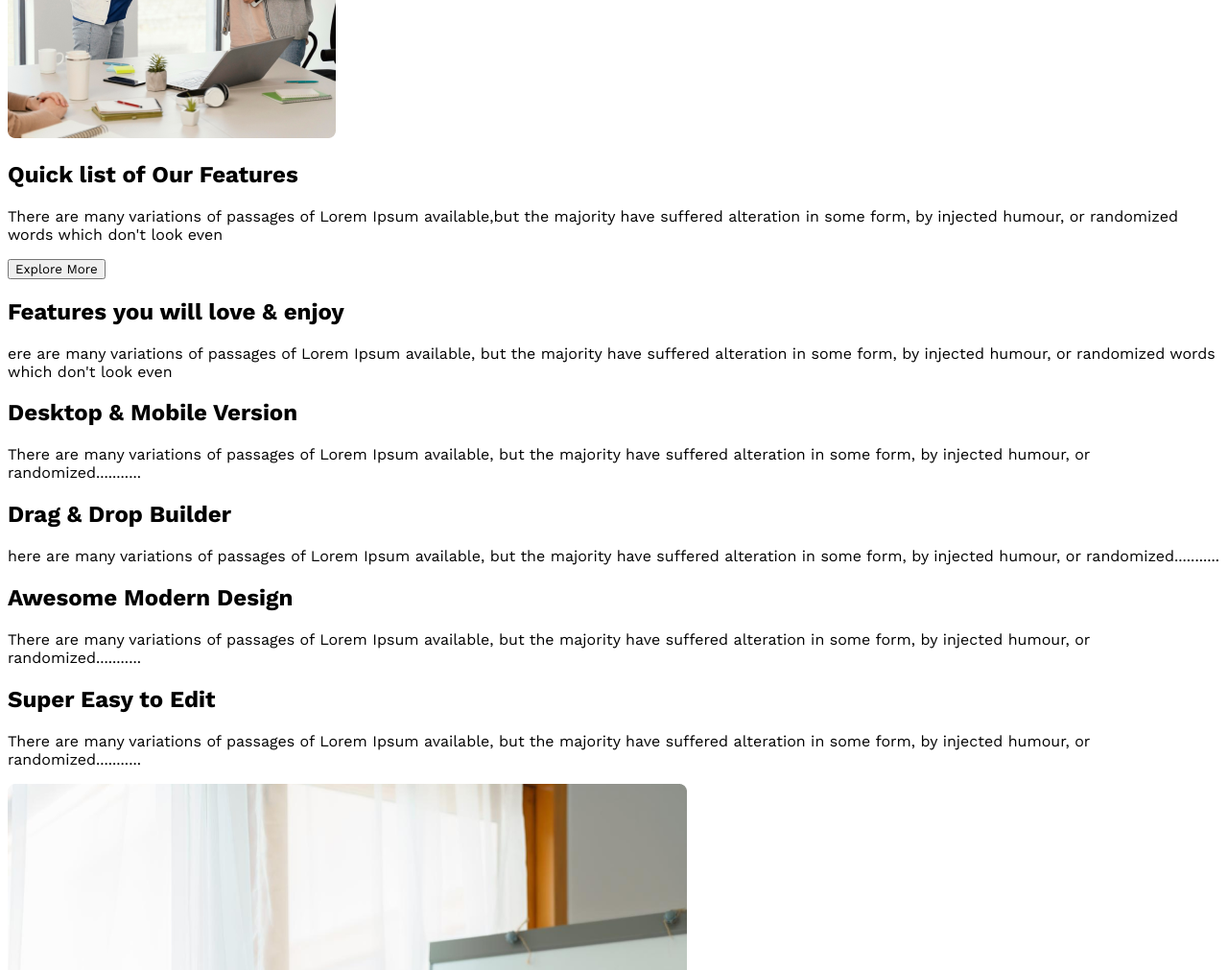
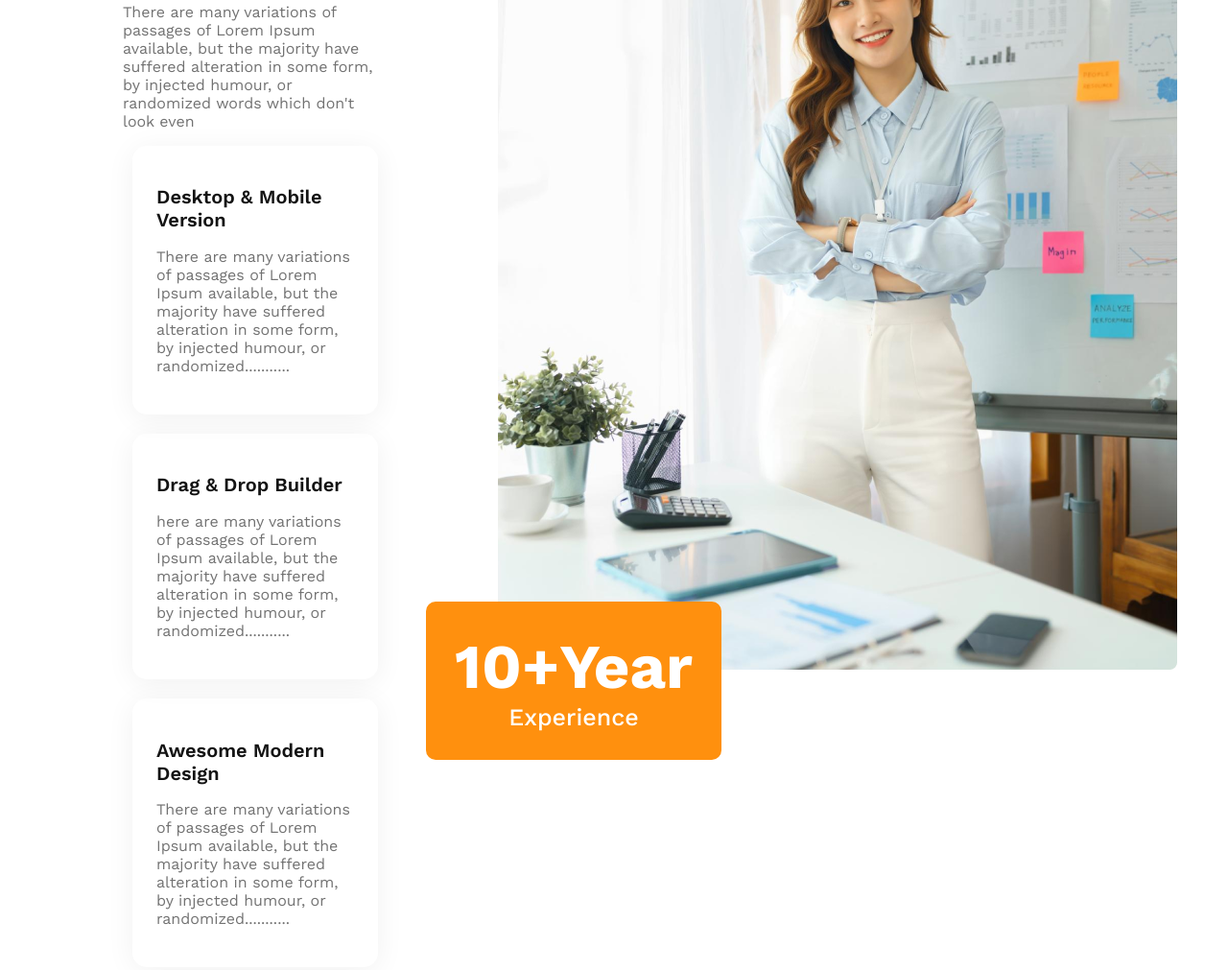
Before and after one commit to ar-sohan/5.G3-Architect, a plain HTML site: page index.html in a window 1280 px wide. Shown: the part 2323-3334 px from the top of the page at 96% size. Drawn offline with nearby package versions, Linux system fonts and the light colour scheme.

Commit message:
header, teams and feature session design completed

```diff
--- a/index.html
+++ b/index.html
@@ -51,37 +51,39 @@
                 </div>
             </div>
             <div class="team-info">
-                <h1><span class="text-quick">Quick list</span> <span class="text-our">of Our</span> <span class="text-feature">Features</span></h1>
-                <p>There are many variations of passages of Lorem Ipsum available,but the majority have suffered alteration in some form, by injected humour, or randomized words which don't look even</p>
-                <button>Explore More</button>
+                <h1 class="team-title"><span class="text-quick">Quick list</span> <span class="text-our">of Our</span> <span class="text-feature"><br> Features</span></h1>
+                <p class="section-description">There are many variations of passages of Lorem Ipsum available, but the majority have suffered alteration in some form, by injected humour, or randomized words which don't look even</p>
+                <div>
+                    <button class="btn-primary">Explore More</button>
+                </div>
             </div>
         </section>
         <!-- the features section  -->
         <section class="feature-section">
             <div class="feature-info">
                 <h1 class="feature-title">Features you will love & enjoy</h1>
-                <p class="feature-text">ere are many variations of passages of Lorem Ipsum available, but the majority have suffered alteration in some form, by injected humour, or randomized words which don't look even</p>
+                <p class="section-description">There are many variations of passages of Lorem Ipsum available, but the majority have suffered alteration in some form, by injected humour, or randomized words which don't look even</p>
                 <div class="feature-details">
                     <h2 class="feature-subtitle">Desktop & Mobile Version</h2>
-                    <p>There are many variations of passages of Lorem Ipsum available,
+                    <p class="section-description">There are many variations of passages of Lorem Ipsum available,
                         but the majority have suffered alteration in some form, by
                         injected humour, or randomized...........</p>
                 </div>
                 <div class="feature-details">
                     <h2 class="feature-subtitle">Drag & Drop Builder</h2>
-                    <p>here are many variations of passages of Lorem Ipsum available,
+                    <p class="section-description">here are many variations of passages of Lorem Ipsum available,
                         but the majority have suffered alteration in some form, by
                         injected humour, or randomized...........</p>
                 </div>
                 <div class="feature-details">
-                    <h2>Awesome Modern Design</h2>
-                    <p>There are many variations of passages of Lorem Ipsum available,
+                    <h2 class="feature-subtitle">Awesome Modern Design</h2>
+                    <p class="section-description">There are many variations of passages of Lorem Ipsum available,
                         but the majority have suffered alteration in some form, by
                         injected humour, or randomized...........</p>
                 </div>
                 <div class="feature-details">
-                    <h2>Super Easy to Edit</h2>
-                    <p>There are many variations of passages of Lorem Ipsum available,
+                    <h2 class="feature-subtitle">Super Easy to Edit</h2>
+                    <p class="section-description">There are many variations of passages of Lorem Ipsum available,
                         but the majority have suffered alteration in some form, by
                         injected humour, or randomized...........</p>
                 </div>
@@ -91,7 +93,7 @@
                     <img src="images/architect.png" alt="">
                 </div>
                 <div class="ten-years">
-                    <h1 class="10-title">10+Year</h1>
+                    <h1 class="ten-title">10+Year</h1>
                     <p class="ten-text">Experience</p>
                 </div>
             </div>
@@ -99,8 +101,7 @@
         <!-- the company fact section  -->
         <section class="fact-section">
             <h1 class="fact-title">Some Facts</h1>
-            <p class="fact-text">There are many variations of passages of Lorem Ipsum available, but
-                the majority have suffered alteration.</p>
+            <p class="fact-text">There are many variations of passages of Lorem Ipsum available, but the majority have suffered alteration.</p>
             <div class="fact-details">
                 <img src="images/icons/ribon.png" alt="">
                 <h1 class="number">54</h1>
@@ -125,7 +126,7 @@
         <!-- the sponsors section  -->
         <section class="sponsors-section">
             <h1 class="sponsors-title">Our Sponsors</h1>
-            <p class="sponsors-text">There are many variations of passages of Lorem Ipsum available, but the majority have suffered alteration.</p>
+            <p class="sponsors-text section-description">There are many variations of passages of Lorem Ipsum available, but the majority have suffered alteration.</p>
             <div class="sponsors-image">
                 <img src="images/sponsors/amazon.png" alt="">
             </div>
--- a/style.css
+++ b/style.css
@@ -67,8 +67,97 @@
 }
 
 /*------------------------------
-        fonts setup
+        our teams section
 --------------------------------*/
+.team-section{
+    display: flex;
+    align-items: center;
+    gap: 50px;
+    padding: 80px 120px;
+}
+.team-graphics{
+    display: grid;
+    grid-template-columns: repeat(2, 1fr);
+    gap: 20px;
+}
+.team-info{
+    display: flex;
+    flex-direction: column;
+    gap: 20px;
+}
+.team-title{
+    font-size: 45px;
+    font-weight: 700;
+    margin-bottom: 5px;
+}
+.text-quick{
+    color:#727272;
+}
+.text-our{
+    color:#131313;
+}
+.text-feature{
+    color:#FF900E;
+}
+.section-description{
+    color:#727272;
+    font-size: 16px;
+}
+
+/*------------------------------
+     the features section
+--------------------------------*/
+.feature-section{
+    padding: 80px 120px;
+    display: flex;
+    gap: 50px;
+}
+.feature-title{
+    border-left: 10px solid #FF900E;
+    padding-left: 20px;
+    color: #131313;
+    font-size: 45px;
+    font-weight: 700;
+}
+.feature-details{
+    margin-left: 10px;
+    padding: 25px;
+    border: none;
+    margin-bottom: 20px;
+    border-radius: 15px;
+    box-shadow: 0px 4px 30px 0px rgba(0, 0, 0, 0.06);
+}
+.feature-subtitle{
+    font-size: 20px;
+    font-weight: 600;
+    color: #131313;
+}
+.feature-graphics img{
+    max-width: min-content;
+    position: relative;
+    left: 75px;
+}
+.ten-years{
+    background-color: #FF900E;
+    color: white;
+    width: fit-content;
+    padding: 30px;
+    border: none;
+    border-radius: 10px;
+    position: relative;
+    bottom: 75px;
+}
+.ten-title{
+    font-size: 65px;
+    margin: 0px;
+    font-weight: 700;
+}
+.ten-text{
+    font-size: 25px;
+    text-align: center;
+    margin: 0px;
+    font-weight: 500;
+}
 /*------------------------------
         fonts setup
 --------------------------------*/
@@ -90,6 +179,3 @@
 /*------------------------------
         fonts setup
 --------------------------------*/
-/*------------------------------
-        fonts setup
---------------------------------*/
```
